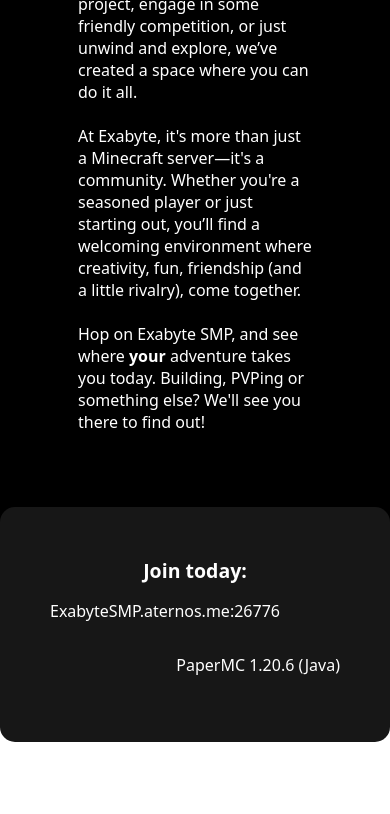
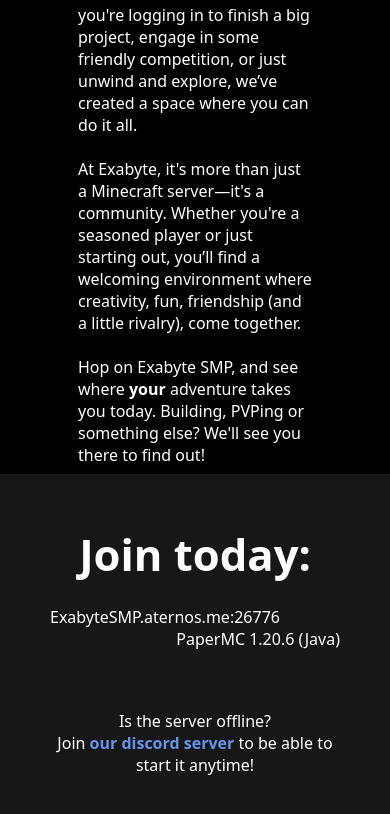
Before and after one commit to DumberAdelto/exabytesmp, a plain HTML site: page index.html in a window 390 px wide. Shown: the part 1148-1962 px from the top of the page. Before the commit the page ends 1890 px from the top, so only its background shows below. Drawn offline with nearby package versions, Linux system fonts and the light colour scheme; a script that the page names is missing.

Commit message:
add mobile compatibility, add discord server

```diff
--- a/index.html
+++ b/index.html
@@ -20,7 +20,7 @@
             </div>
         </div>
         <div class="info">
-            <h1 class="t" style="--tsize: 5vw">About us</h1>
+            <h1 class="t" style="--tsize: calc(28px + 4vw)">About us</h1>
             <p>
                 Life can be challenging. Actually, life <b>is</b> challenging,
                 And everyone needs a break from time to time. That’s where
@@ -41,11 +41,21 @@
         </div>
         <div class="join">
             <div class="joinInner">
-                <h1 class="t" style="--tsize: 5vw">Join today:</h1>
-                <div style="width:100%">
-                  <p style="float:left;margin-right:5px">ExabyteSMP.aternos.me:26776</p>
-                  <p style="float:right;margin-left:5px;">PaperMC 1.20.6 (Java)</p>
+                <h1 class="t" style="--tsize: calc(28px + 4vw)">Join today:</h1>
+                <br>
+                <div style="width: 100%">
+                    <p id="ip" style="float: left; margin-right: 5px">
+                        ExabyteSMP.aternos.me:26776
+                    </p>
+                    <p id="ver" style="float: right; margin-left: 5px">
+                        PaperMC 1.20.6 (Java)
+                    </p>
                 </div>
+                <br>
+                <br>
+                <br>
+                <br>
+                <p>Is the server offline?<br>Join <a href="https://discord.gg/RBkbSBpbPK">our discord server</a> to be able to start it anytime!</p>
             </div>
         </div>
         <!-- SCRIPTS -->
--- a/style.css
+++ b/style.css
@@ -1,6 +1,6 @@
 :root {
-    --tsize: 8vw;
-    --stsize: 1.5vw;
+    --tsize: calc(28px + 8vw);
+    --stsize: calc(12px + 1.5vw);
 }
 
 ::selection {
@@ -21,6 +21,27 @@
 
 h1 {
     margin: 0;
+}
+
+a {
+    text-decoration: none;
+    color: cornflowerblue;
+    font-weight: 700;
+}
+
+@media only screen and (max-width: 600px) {
+    .joinInner {
+        border-radius: 0px !important;
+    }
+
+    #ver {
+        float: none;
+        margin: 0;
+    }
+    #ip {
+        float: none;
+        margin: 0;
+    }
 }
 
 /* main css */
```
